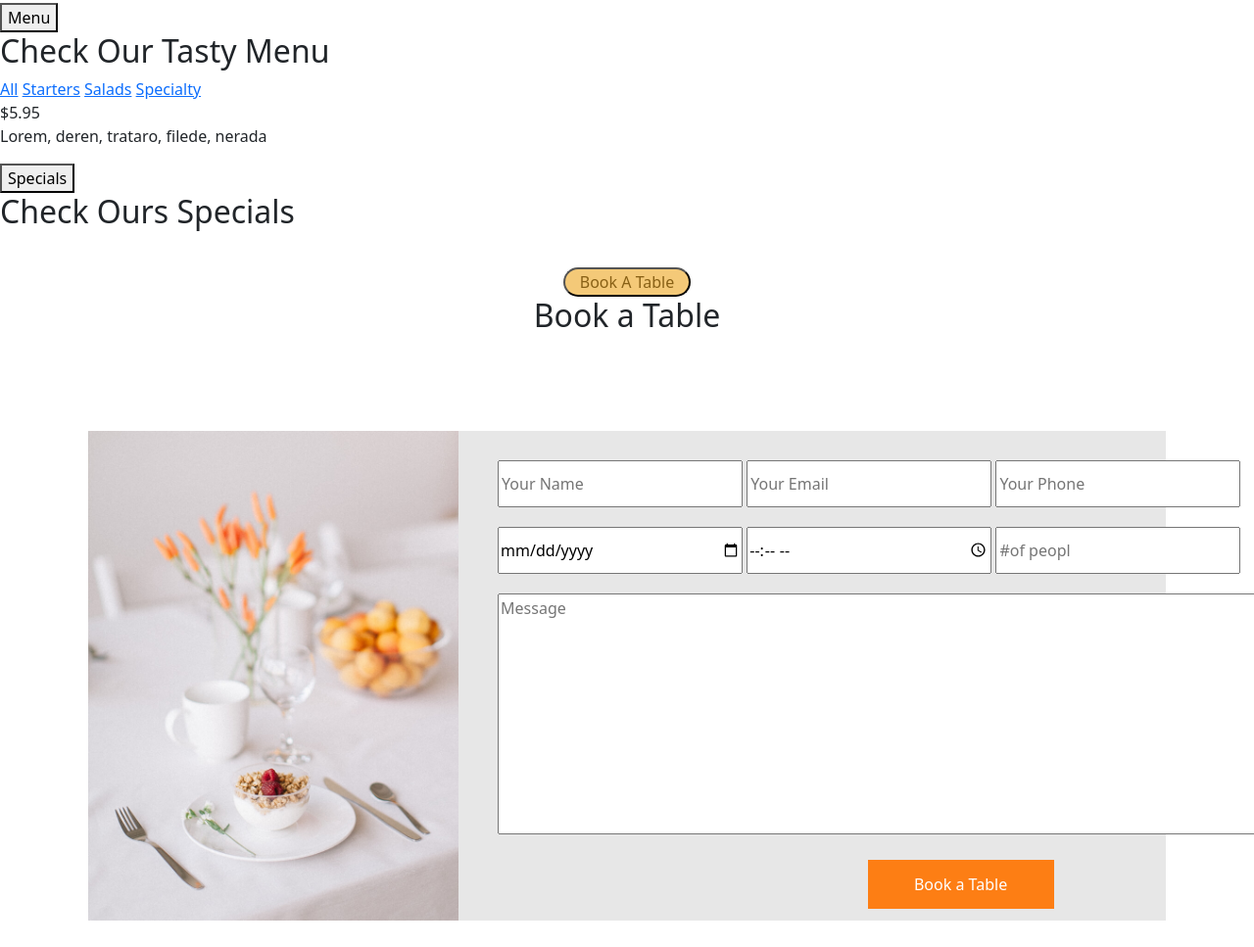
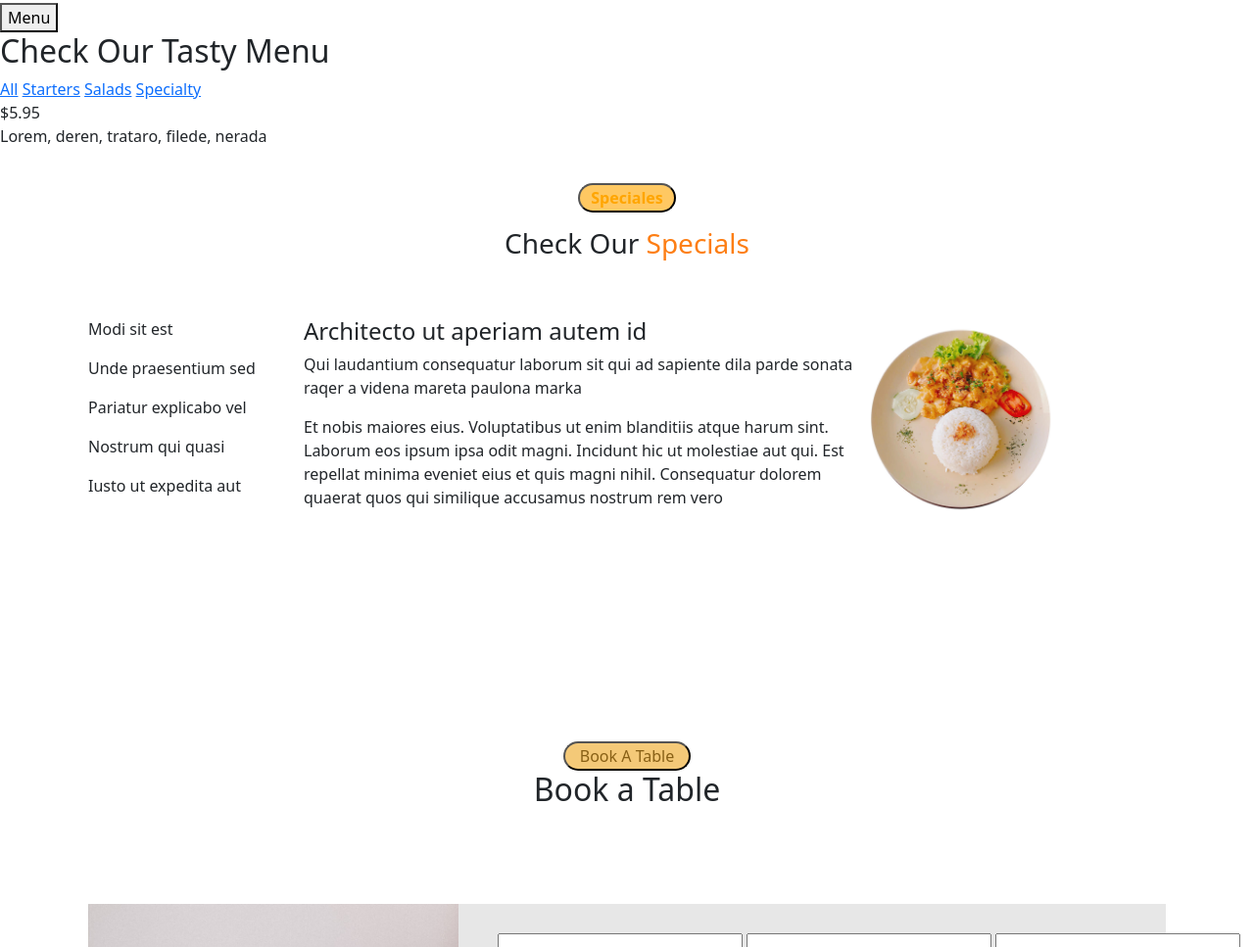
Before and after one commit to GhitaDennoune/GhitaDennoune--Final-Project-Instructions, a website: page index.html in a window 1280 px wide. Shown: the part 1970-2937 px from the top of the page at 98% size. Drawn offline with nearby package versions, Linux system fonts and the light colour scheme.

Commit message:
ajout d’une nouvelle section Specials

```diff
--- a/index.html
+++ b/index.html
@@ -258,11 +258,7 @@
 
 
             </div>
-            <div class="left">
-                <button>Specials</button>
-                <h2>Check Ours <span>Specials</span> </h2>
 
-            </div>
 
 
         </div>
@@ -270,6 +266,36 @@
     </section>
     <!--sdection specials-->
     <section class="specials">
+
+        <div class="speciales-top"><button>Speciales</button>
+            <h3>Check Our <span>Specials</span></h3>
+        </div>
+        <div class="speciales-inscreptions"> <div class="liste ">
+            <p> Modi sit est</p>
+            <p>Unde praesentium sed</p>
+            <p>Pariatur explicabo vel</p>
+            <p>Nostrum qui quasi</p>
+            <p>Iusto ut expedita aut</p>
+        </div>
+        <div class="description">
+            <div class="descr">
+                <h4>Architecto ut aperiam autem id</h4>
+                <p>Qui laudantium consequatur laborum sit qui ad sapiente dila parde sonata raqer a videna mareta
+                    paulona marka
+                </p>
+                <p>Et nobis maiores eius. Voluptatibus ut enim blanditiis atque harum sint. Laborum eos ipsum ipsa odit
+                magni. Incidunt hic ut molestiae aut qui. Est repellat minima eveniet eius et quis magni nihil.
+                Consequatur dolorem quaerat quos qui similique accusamus nostrum rem vero</p>
+
+            </div>
+            <div class="images-speciaux"></div>
+<img src="./public/images/specials-1.jpg" alt="" width="250px" height="200px ">
+
+
+
+
+        </div></div>
+
 
 
 
@@ -279,6 +305,15 @@
 
     </section>
     <!--section event-->
+    <section class="event">
+
+
+
+
+
+    </section>
+
+
     <!--section book a table-->
     <section class="book-table">
         <div class="book2">
@@ -345,6 +380,9 @@
     </section>
 
     <!--Chefs-->
+
+
+
     <!--info persone-->
     <!--Contact-->
     <section class="contact" id="nav-contact">
--- a/src/sass/allmodules.scss
+++ b/src/sass/allmodules.scss
@@ -8,3 +8,5 @@
 @import "./modules/contact.scss";
 @import "./modules/footer.scss";
 @import "./modules/book.scss" ;
+@import "./modules/event.scss" ;
+@import "./modules/spéciales.scss" ;
--- /dev/null
+++ b/src/sass/modules/spéciales.scss
@@ -0,0 +1,58 @@
+.specials{
+
+    width: 100%;
+    height: 70vh;
+
+display: flex;
+flex-direction: column;
+padding-inline: 90px;
+gap: 50px;
+padding-top: 20px;
+.speciales-top{
+    display: flex;
+    flex-direction: column;
+    align-items: center;
+    justify-content: center;
+   gap: 15px;
+button{
+    padding: 5px;
+width: 100px;
+height: 30px;
+text-align: center;
+        background-color: rgba(255, 166, 0, 0.616);
+        border-radius: 20px;
+        color: orange;
+        font-weight: bold;
+         display: flex;
+        align-items: center;
+        justify-content: center;
+}
+h3{
+    span{
+        color:$orange;
+    }
+}
+}
+.speciales-inscreptions{
+
+display: flex;
+.liste{
+  width: 20%;
+
+}
+p:hover{
+    color: $orange;
+}
+.description{
+
+width: 70%;
+display: flex;
+}
+
+
+
+}
+
+
+
+}
```
Also changed, not shown: public/css/app.css, src/sass/modules/event.scss (added), 1 other file.
